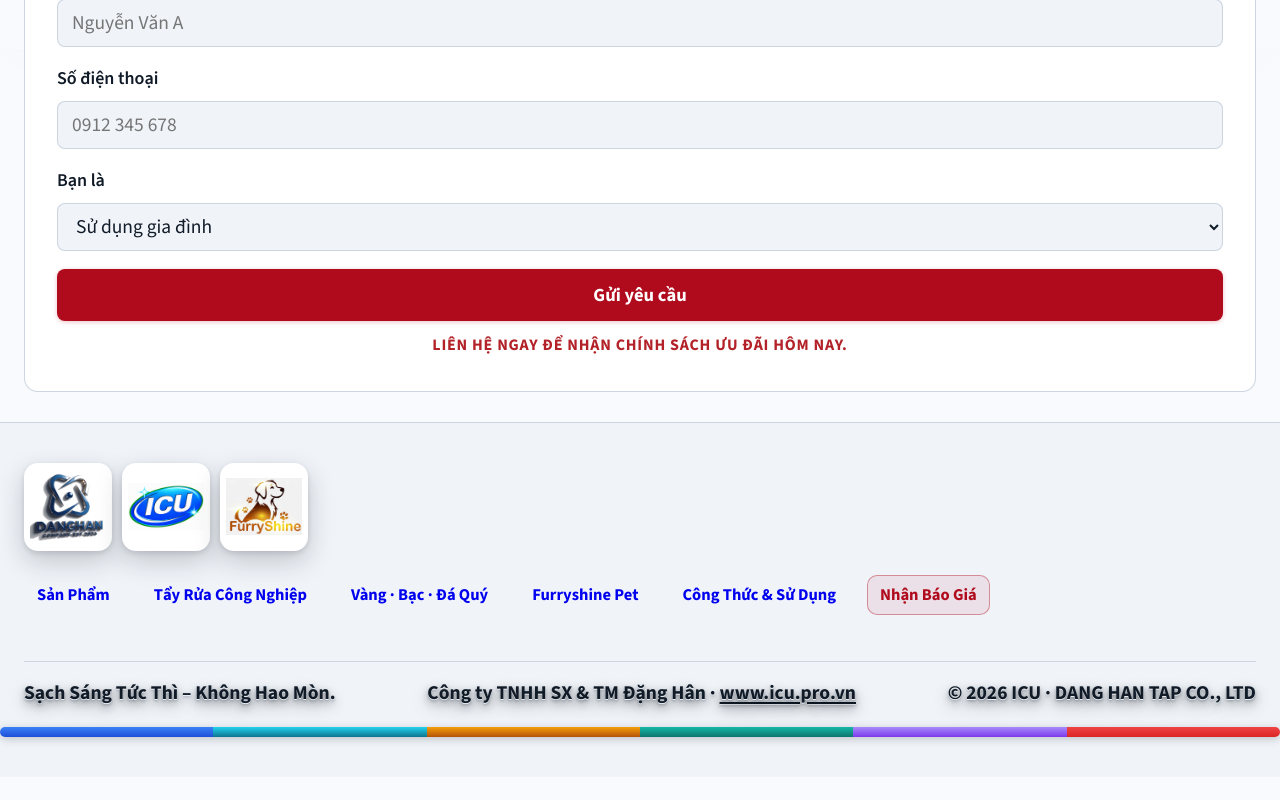
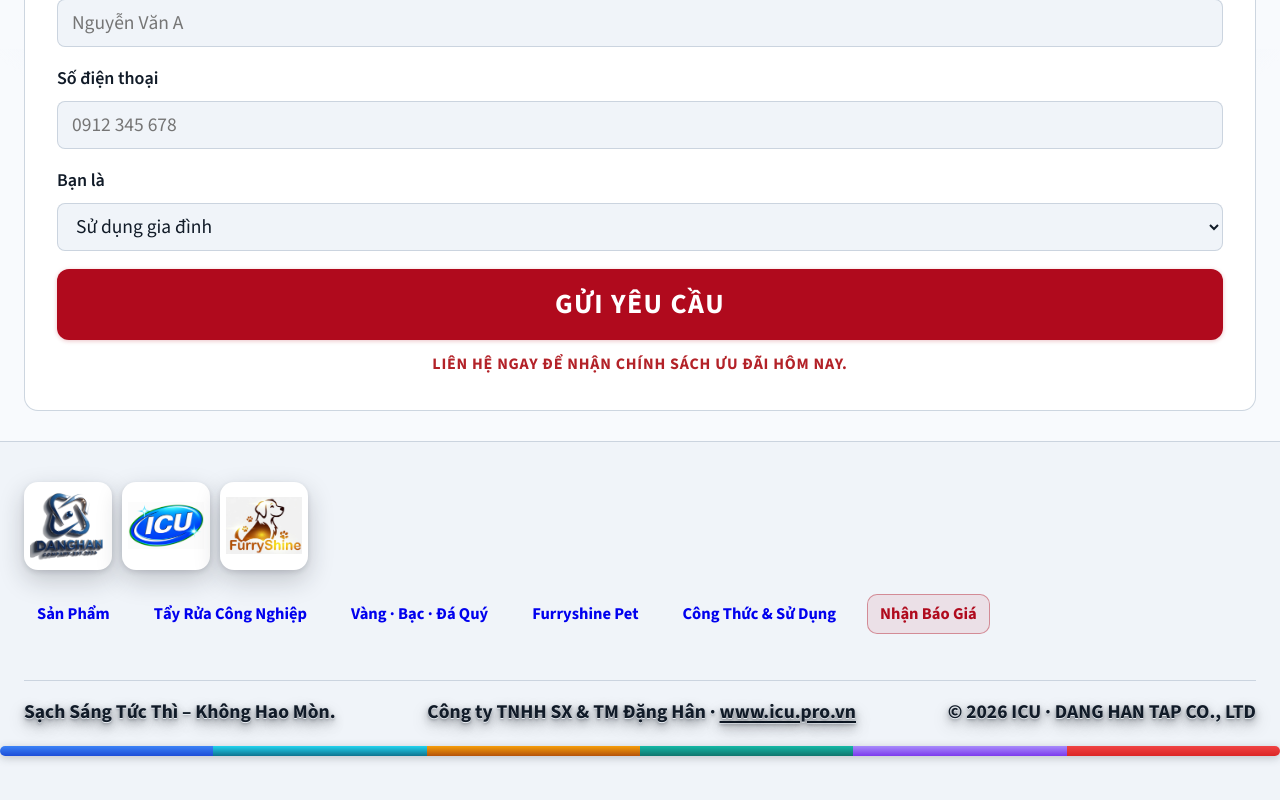
Before and after one commit to DavidThoai/icu-pro-vn, a React (Vite) app: page / in a window 1280 px wide. Shown: the part 6351-7151 px from the top of the page. Before the commit the page ends 7128 px from the top, so only its background shows below. Built offline with nearby package versions, Linux system fonts and the light colour scheme.

Commit message:
Tab cong thuc hover noi + zoom 30%, nut GUI YEU CAU hoa to 50%, ban mau kem nhan ten muc

```diff
--- a/src/components/contact.jsx
+++ b/src/components/contact.jsx
@@ -162,8 +162,8 @@ export default function Contact() {
                 </select>
               </div>
 
-              <button type="submit" className="btn btn-accent btn-block">
-                Gửi yêu cầu
+              <button type="submit" className="btn btn-accent btn-block btn-send">
+                GỬI YÊU CẦU
               </button>
               <p className="form-note">LIÊN HỆ NGAY ĐỂ NHẬN CHÍNH SÁCH ƯU ĐÃI HÔM NAY.</p>
             </form>
--- a/src/components/sitefooter.jsx
+++ b/src/components/sitefooter.jsx
@@ -27,8 +27,13 @@ export default function SiteFooter() {
           <p className="f-note">© 2026 ICU · DANG HAN TAP CO., LTD</p>
         </div>
       </div>
-      <div className="footer-colors" aria-hidden="true">
-        <span className="fc-blue" /><span className="fc-cyan" /><span className="fc-gold" /><span className="fc-mint" /><span className="fc-violet" /><span className="fc-red" />
+      <div className="footer-colors">
+        <span className="fc-blue" data-label="Sản Phẩm" />
+        <span className="fc-cyan" data-label="Tẩy Rửa CN" />
+        <span className="fc-gold" data-label="Vàng · Bạc · Đá Quý" />
+        <span className="fc-mint" data-label="Furryshine Pet" />
+        <span className="fc-violet" data-label="Công Thức & Sử Dụng" />
+        <span className="fc-red" data-label="Nhận Báo Giá" />
       </div>
     </footer>
   )
--- a/src/styles.css
+++ b/src/styles.css
@@ -157,6 +157,15 @@ section {
   font-weight: 700;
   box-shadow: 0 1px 4px oklch(0.48 0.19 25 / 0.25);
 }
+
+.btn-send {
+  font-size: 27.75px;
+  text-transform: uppercase;
+  letter-spacing: 0.05em;
+  padding: 15px 20px;
+  border-radius: 12px;
+}
+
 .btn-accent:hover {
   transform: translateY(-1px);
   box-shadow: 0 4px 12px oklch(0.48 0.19 25 / 0.3);
@@ -824,6 +833,8 @@ section {
   z-index: 3;
   background: oklch(0.97 0.01 250);
   border-radius: 10px 10px 0 0;
+  box-shadow: 0 -4px 14px oklch(0.3 0.03 255 / 0.18), 0 4px 16px oklch(0.3 0.03 255 / 0.14);
+  font-weight: 800;
 }
 
 .ftab.active {
@@ -1171,6 +1182,25 @@ section {
 
 .footer-colors span {
   flex: 1;
+  position: relative;
+}
+
+.footer-colors span::after {
+  content: attr(data-label);
+  position: absolute;
+  bottom: -22px;
+  left: 0;
+  right: 0;
+  text-align: center;
+  font-size: 11px;
+  font-weight: 700;
+  color: var(--on-dark-muted);
+  letter-spacing: 0.02em;
+  white-space: nowrap;
+}
+
+.footer-colors {
+  margin-bottom: 24px;
 }
 
 .footer-colors .fc-blue { background: linear-gradient(180deg, #3b82f6, #1d4ed8); }
```
